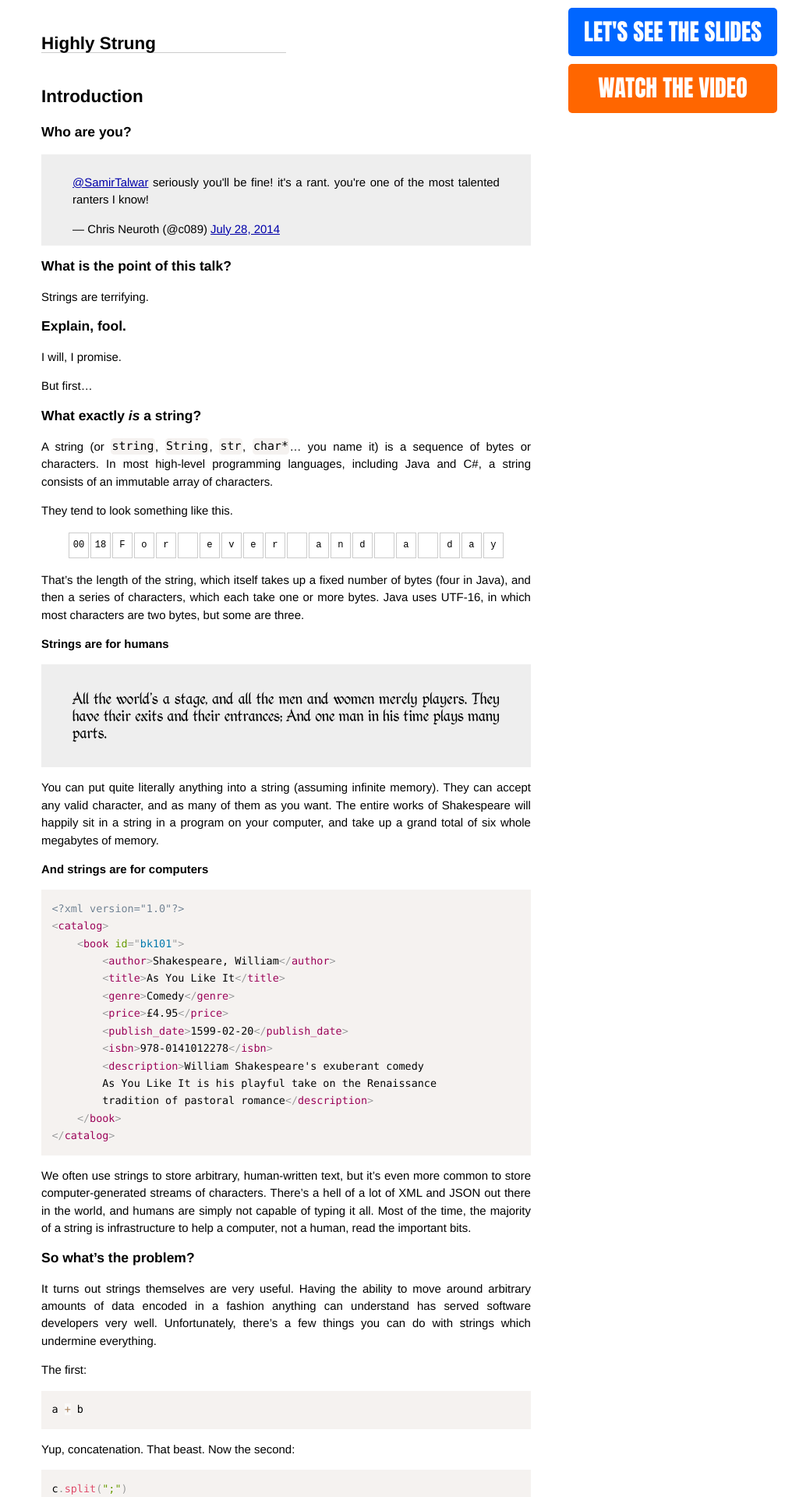
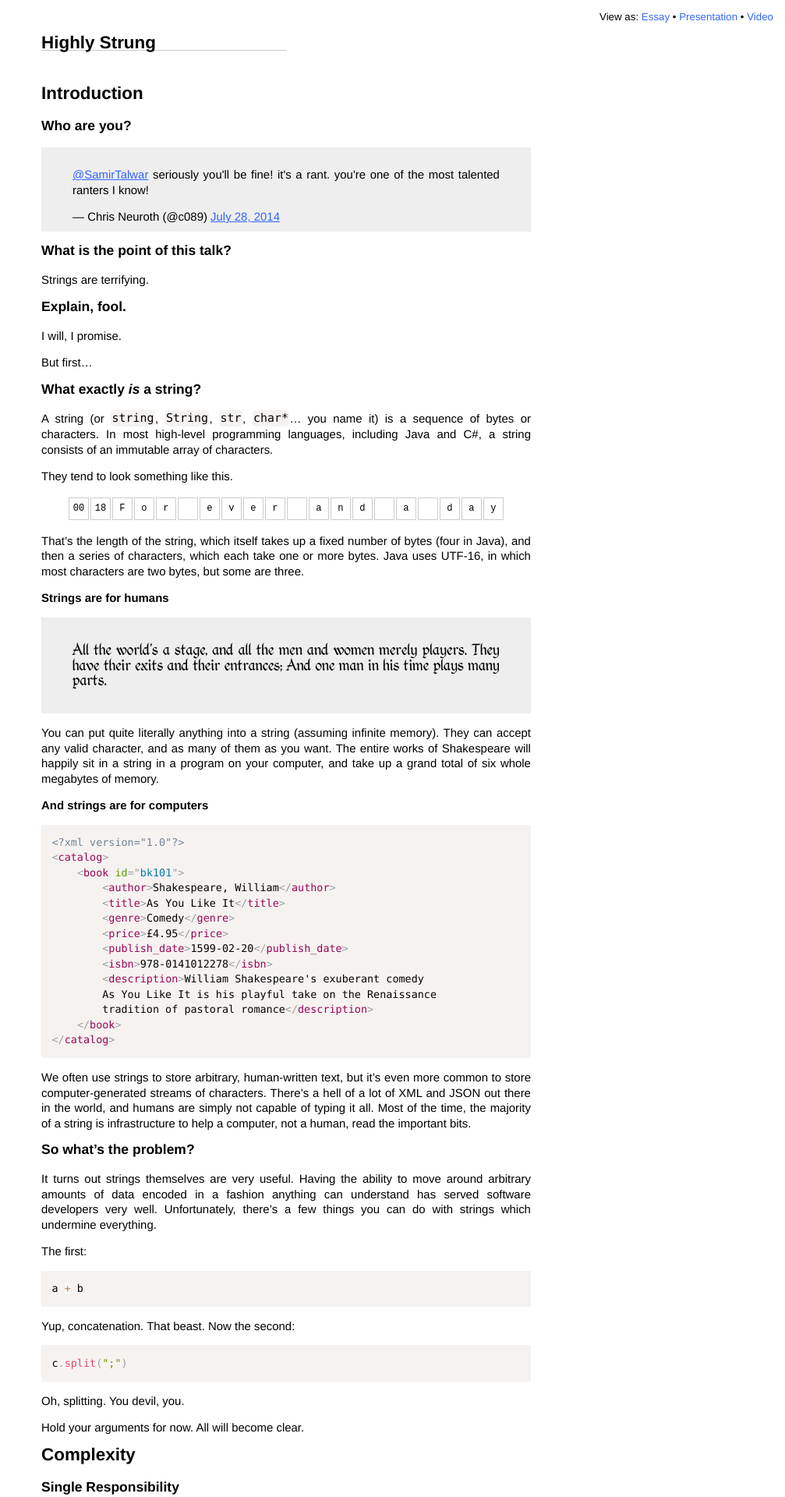
Before and after one commit to SamirTalwar/talks, a Jekyll site: the page built from index.md, in a window 1280 px wide. Shown: the top 1920 px of the page at 78% size, without its empty margins (273-1280 px from the left). Built offline with Jekyll 4.4.1, drawn with Linux system fonts in a browser that asks for light colours; nearby versions of some CDN libraries; comment, search, counter and statistics services are not loaded.

Commit message:
Make it easy to switch between essay, presentation and video.

```diff
--- a/_layouts/default.html
+++ b/_layouts/default.html
@@ -10,17 +10,14 @@
         <link rel="stylesheet" href="vendor/prism/prism.css">
     </head>
 
-    <body>
+    <body class="essay">
         <div class="site">
             <aside class="actions">
-                <div class="action enable-slides">
-                    <a href="#">Let's see the slides</a>
-                </div>
-
+                <span>View as:</span>
+                <a class="action show-essay" href="#">Essay</a>
+                &bull; <a class="action show-presentation" href="#">Presentation</a>
                 {% if page.video %}
-                    <div class="action video">
-                        <a href="{{ page.video }}">Watch the video</a>
-                    </div>
+                    &bull; <a class="action show-video" href="{{ page.video }}">Video</a>
                 {% endif %}
             </aside>
 
--- a/css/main.css
+++ b/css/main.css
@@ -27,9 +27,9 @@ h2, h3, h4, h5, h6 { margin-bottom: 1em; }
 
 p { margin: 1em 0; }
 
-a         { color: #00a; }
-a:hover   { color: #000; }
-a:visited { color: #a0a; }
+a         { color: #36f; }
+a:hover   { color: #69f; }
+a:visited { color: #a6a; }
 
 pre { font-size: 0.9em; }
 
@@ -64,7 +64,6 @@ pre { font-size: 0.9em; }
   text-align: justify;
   width: 42em;
   margin: 3em auto 2em;
-  line-height: 1.5em;
 }
 
 .header a {
@@ -187,6 +186,18 @@ pre { font-size: 0.9em; }
     padding-right: 1em;
 }
 
+body.essay {
+    line-height: 1.5em;
+}
+
+body.essay .slides-only {
+    display: none;
+}
+
+body.presentation .notes {
+    display: none;
+}
+
 .slides section .byte-array {
     margin: auto;
     font-family: monospace;
@@ -202,45 +213,21 @@ pre { font-size: 0.9em; }
 
 .actions {
     position: absolute;
-    top: 10px;
-    right: 10px;
+    top: 15px;
+    right: 15px;
+    font-family: Helvetica, Arial, sans-serif;
+    font-size: 10pt;
+    line-height: 1em;
 }
 
-.action {
-    margin-bottom: 10px;
-    border: none;
-    border-radius: 5px;
-    padding: 20px;
-    background: black;
-    font-family: 'Impact';
-    font-size: 2em;
-    text-align: center;
-    text-transform: uppercase;
+a.action {
+    text-decoration: none;
+    color: #36f;
 }
 
-.action a {
-    text-decoration: none;
-    color: #fff;
-}
-
-.action:hover {
+a.action:hover {
     cursor: pointer;
-}
-
-.enable-slides {
-    background: #06f;
-}
-
-.enable-slides:hover {
-    background: #39f;
-}
-
-.video {
-    background: #f60;
-}
-
-.video:hover {
-    background: #f93;
+    color: #69f;
 }
 
 .reveal pre.tiny {
--- a/slides.js
+++ b/slides.js
@@ -16,10 +16,14 @@ function reveal() {
     });
 }
 
-$('.enable-slides').click(function() {
-    $('.actions').hide();
-    $('.notes').hide();
-    $('.slides-only').show();
+$('.action.show-essay').click(function() {
+    document.location.reload();
+});
+
+$('.action.show-presentation').click(function() {
+    $('body')
+        .addClass('presentation')
+        .removeClass('essay');
     reveal();
     $('.slides section').css('margin-top', '400px');
 });
```
